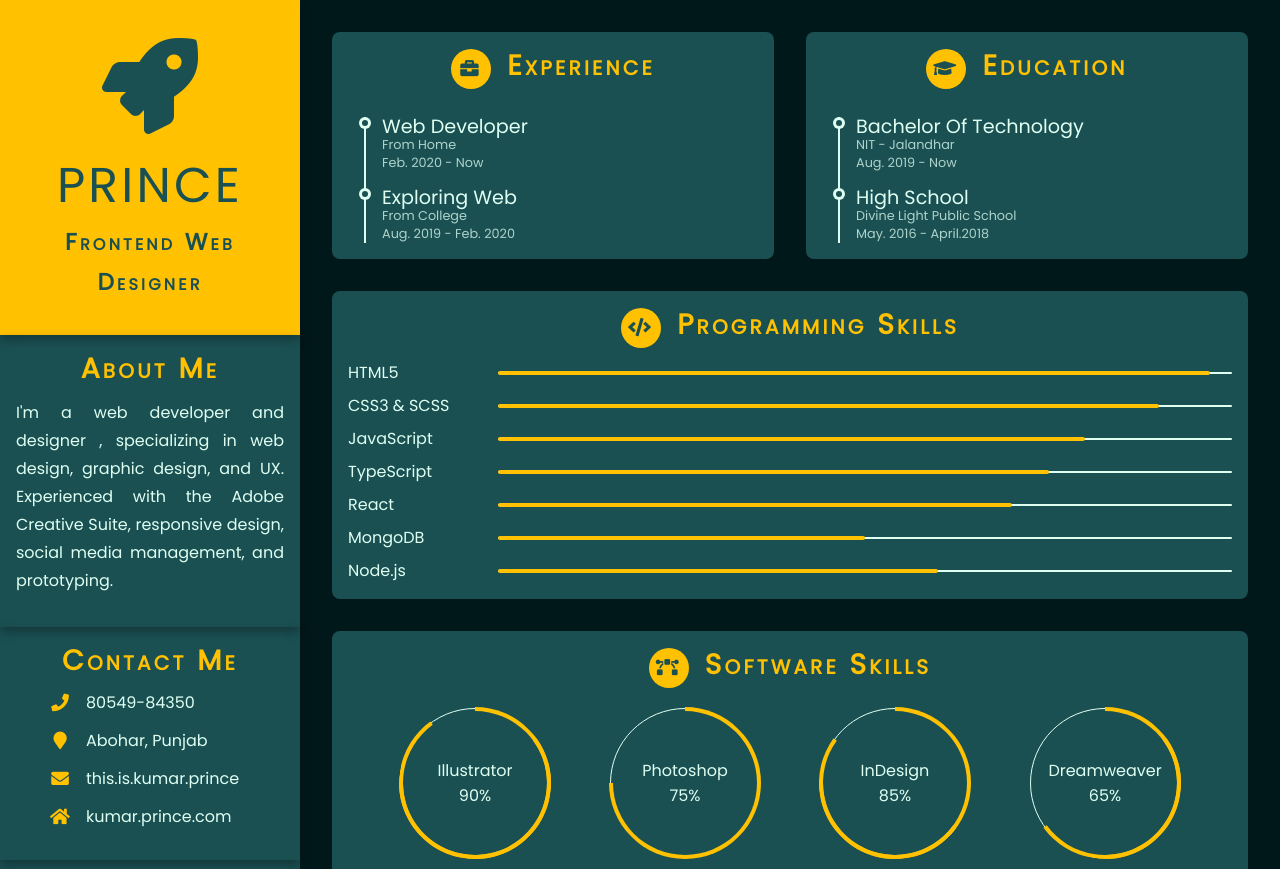
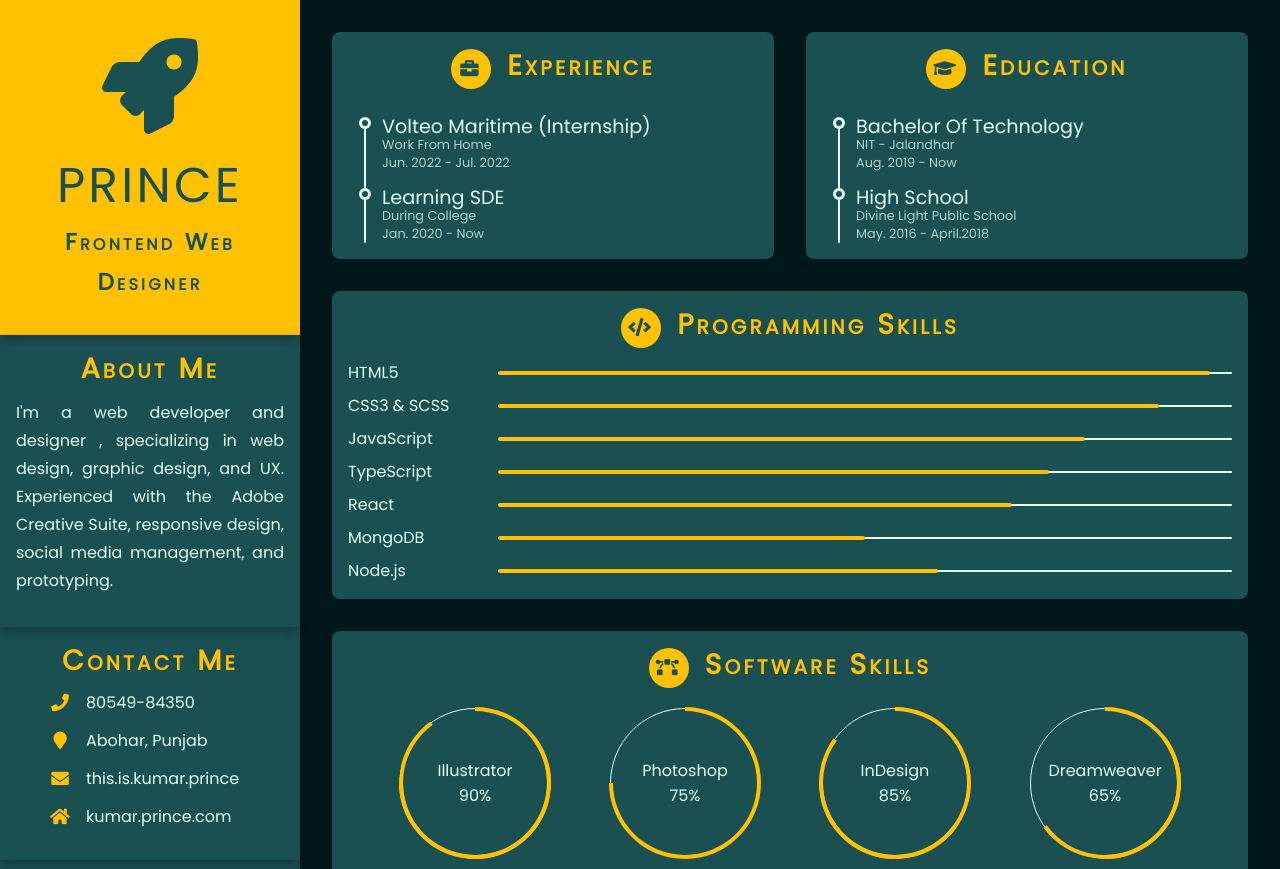
Before and after one commit to This-Is-Prince/cv, a website built with Vite: page index.html in a window 1280 px wide. Shown: the top 869 px of the page. Built offline with nearby package versions, Linux system fonts and the light colour scheme.

Commit message:
feat(Experience): experience field updated

```diff
--- a/index.html
+++ b/index.html
@@ -115,18 +115,18 @@
             </h3>
             <div class="exp-and-edu__container">
               <article class="exp-and-edu__single">
-                <p class="exp-and-edu__single__title">Web Developer</p>
+                <p class="exp-and-edu__single__title">Volteo Maritime (Internship)</p>
                 <p class="exp-and-edu__single__info">
-                  <small class="exp-and-edu__place">From Home</small>
-                  <small class="exp-and-edu__time"> feb. 2020 - now </small>
+                  <small class="exp-and-edu__place">Work From Home</small>
+                  <small class="exp-and-edu__time"> Jun. 2022 - Jul. 2022 </small>
                 </p>
               </article>
               <article class="exp-and-edu__single">
-                <p class="exp-and-edu__single__title">Exploring Web</p>
+                <p class="exp-and-edu__single__title">Learning SDE</p>
                 <p class="exp-and-edu__single__info">
-                  <small class="exp-and-edu__place">From College</small>
+                  <small class="exp-and-edu__place">During College</small>
                   <small class="exp-and-edu__time">
-                    Aug. 2019 - feb. 2020
+                    Jan. 2020 - Now
                   </small>
                 </p>
               </article>
```
